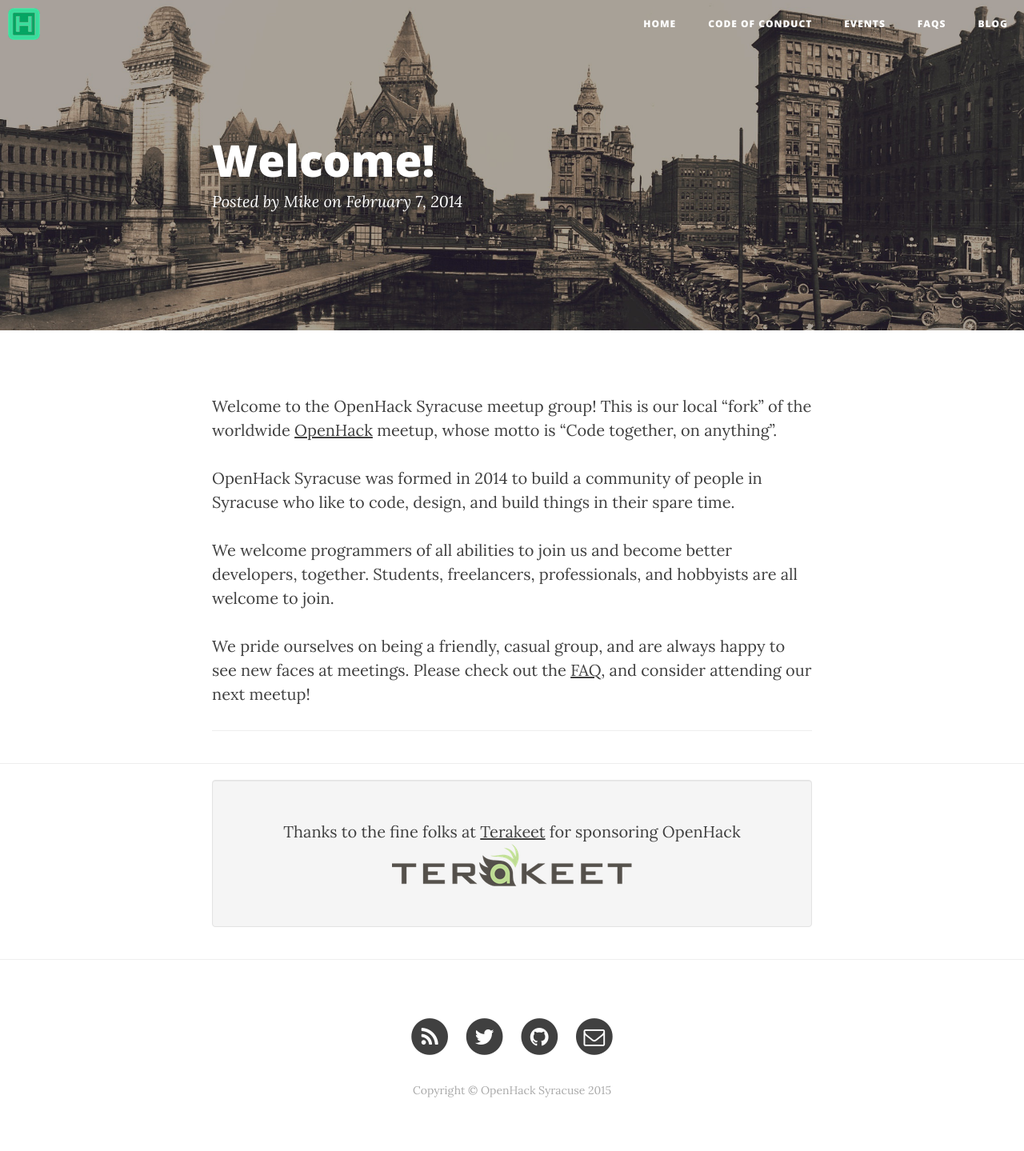
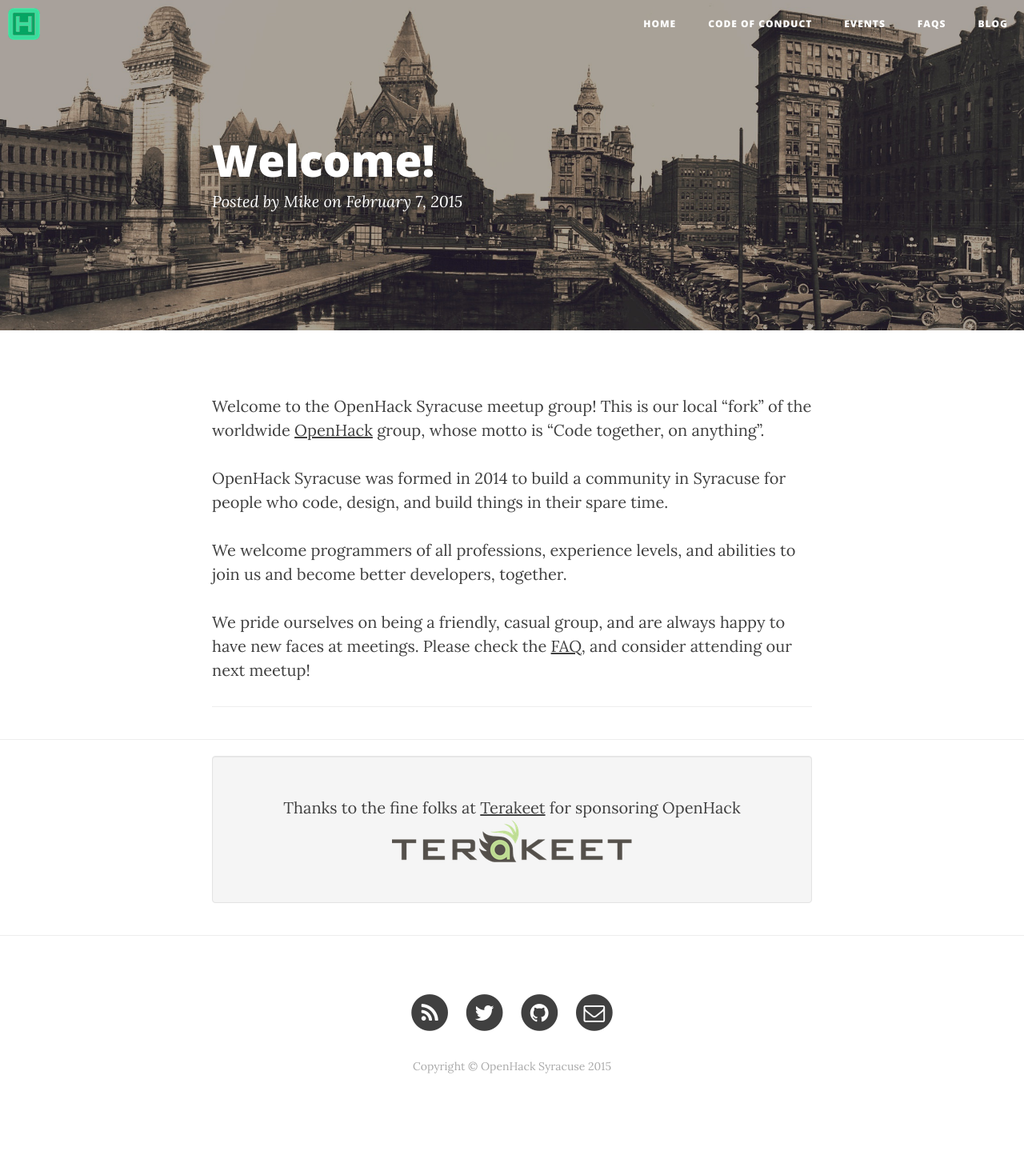
Before and after one commit to syracuseio/openhacksyr.github.io, a Jekyll site: the page built from _posts/2015-02-04-welcome-to-openhack.md, in a window 1280 px wide. Shown: the whole page at 80% size. Built offline with Jekyll 4.4.1, drawn with Linux system fonts in a browser that asks for light colours; nearby versions of some CDN libraries; after the commit the page ends 1409 px from its top, so only the background shows below that.

Commit message:
typos, typos, typos...

```diff
--- a/_posts/2015-02-04-welcome-to-openhack.md
+++ b/_posts/2015-02-04-welcome-to-openhack.md
@@ -1,20 +1,19 @@
 ---
 layout: post
 title:  Welcome!
-date:   2014-02-07 08:08:43
+date:   2015-02-07 08:08:43
 author: Mike
 ---
 Welcome to the OpenHack Syracuse meetup group! This is our local "fork" of the
-worldwide [OpenHack](http://openhack.github.io) meetup, whose motto is "Code
+worldwide [OpenHack](http://openhack.github.io) group, whose motto is "Code
 together, on anything".
 
-OpenHack Syracuse was formed in 2014 to build a community of people in Syracuse
-who like to code, design, and build things in their spare time.
+OpenHack Syracuse was formed in 2014 to build a community in Syracuse for people
+who code, design, and build things in their spare time.
 
-We welcome programmers of all abilities to join us and become better developers,
-together. Students, freelancers, professionals, and hobbyists are all welcome to
-join.
+We welcome programmers of all professions, experience levels, and abilities to join us
+and become better developers, together.
 
 We pride ourselves on being a friendly, casual group, and are always happy to
-see new faces at meetings. Please check out the [FAQ](/faqs.html), and consider
+have new faces at meetings. Please check the [FAQ](/faqs.html), and consider
 attending our next meetup!
```
